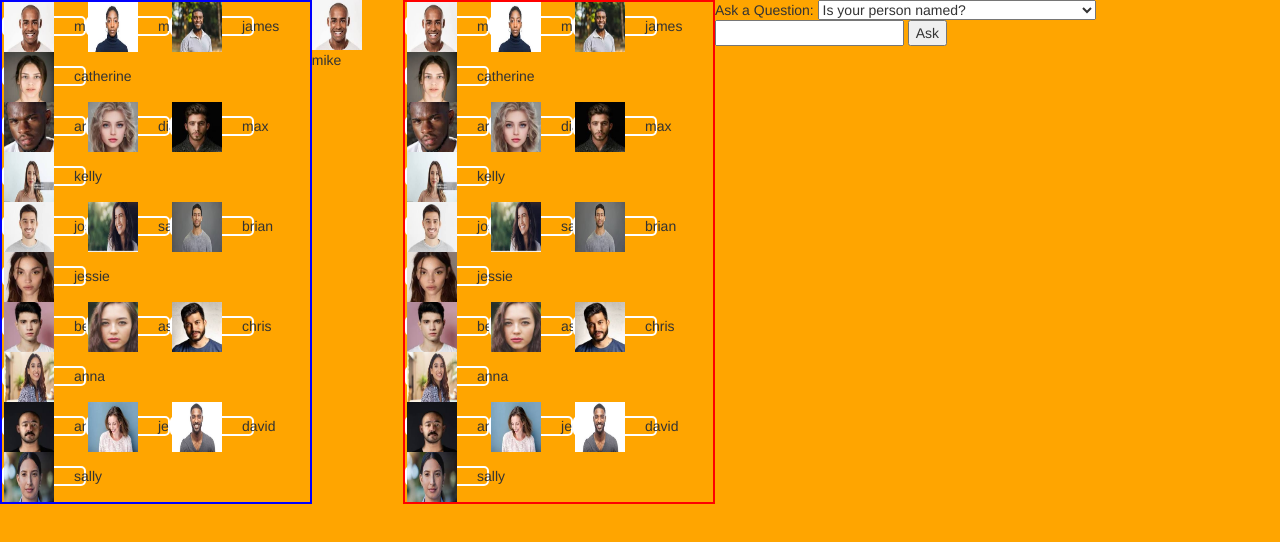
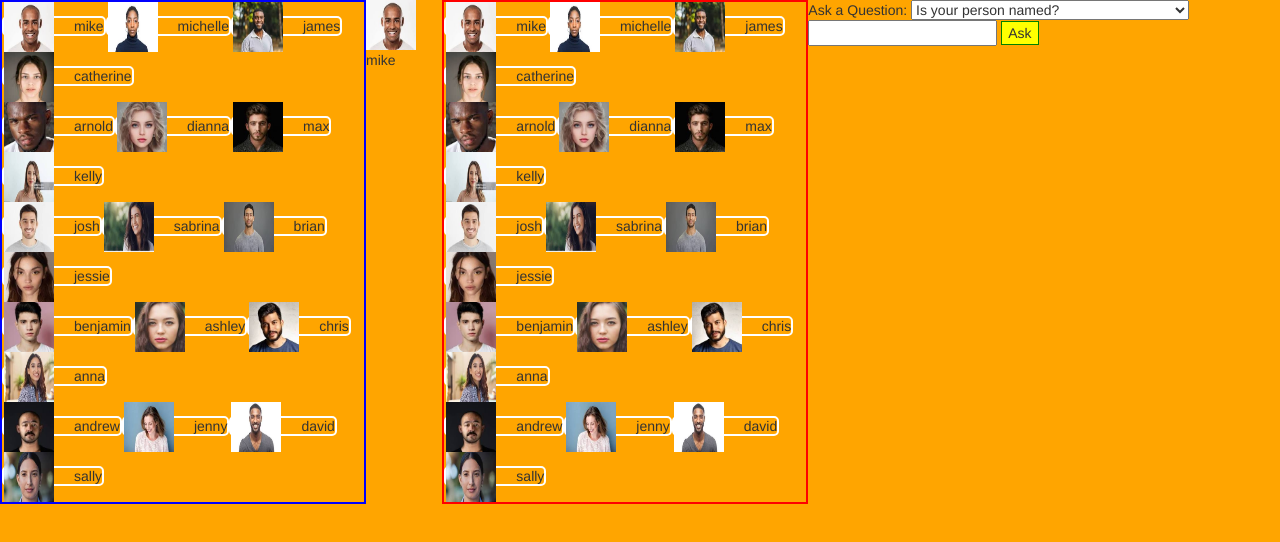
Before and after one commit to lawrencerosin/Guess_Who, a plain HTML site: page index.html in a window 1280 px wide. Both pictures are taken after a click on the item "mike". Drawn offline with nearby package versions, Linux system fonts and the light colour scheme.

Commit message:
Added CSS to the ask button

```diff
--- a/css/people.css
+++ b/css/people.css
@@ -17,7 +17,10 @@ img{
 }
 .name{
   width:10px;
-  display:inline-block;
+  /*display:inline-block;*/
+  padding-left:auto;
+  padding-right:auto;
+
 }
 ul{
   background-color:silver;
--- a/css/selection.css
+++ b/css/selection.css
@@ -8,3 +8,10 @@ li{
 li:hover{
     background-color:yellow;
 }
+#ask{
+    background-color:yellow;
+    border:0.5px solid green;
+}
+#ask:hover{
+    background-color:whitesmoke;
+}
```
